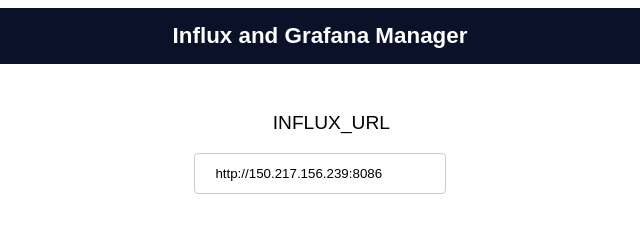
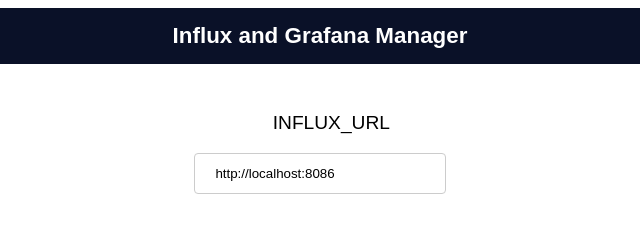
Before and after one commit to GiuseppeELio/FRESCO-Board, a plain HTML site: page ESP_Fresco_and_WebApp/data/database.html in a window 1280 px wide. Shown: the top 231 px of the page, 320-960 px from the left. Drawn offline with Linux system fonts and the light colour scheme.

Commit message:
Update database.html

```diff
--- a/ESP_Fresco_and_WebApp/data/database.html
+++ b/ESP_Fresco_and_WebApp/data/database.html
@@ -45,7 +45,7 @@
         <form action="/database" method="POST">
           <p>
             <label for="INFLUXDB_URL">INFLUX_URL</label>
-            <input type="text" id="INFLUXDB_URL" name="INFLUXDB_URL" value="http://150.217.156.239:8086"><br>
+            <input type="text" id="INFLUXDB_URL" name="INFLUXDB_URL" value="http://localhost:8086"><br>
             <div id="dbSection">
               <label for="INFLUXDB_DB_NAME">DB_NAME</label>
               <input type="text" id="INFLUXDB_DB_NAME" name="INFLUXDB_DB_NAME" value="home"><br>
```
